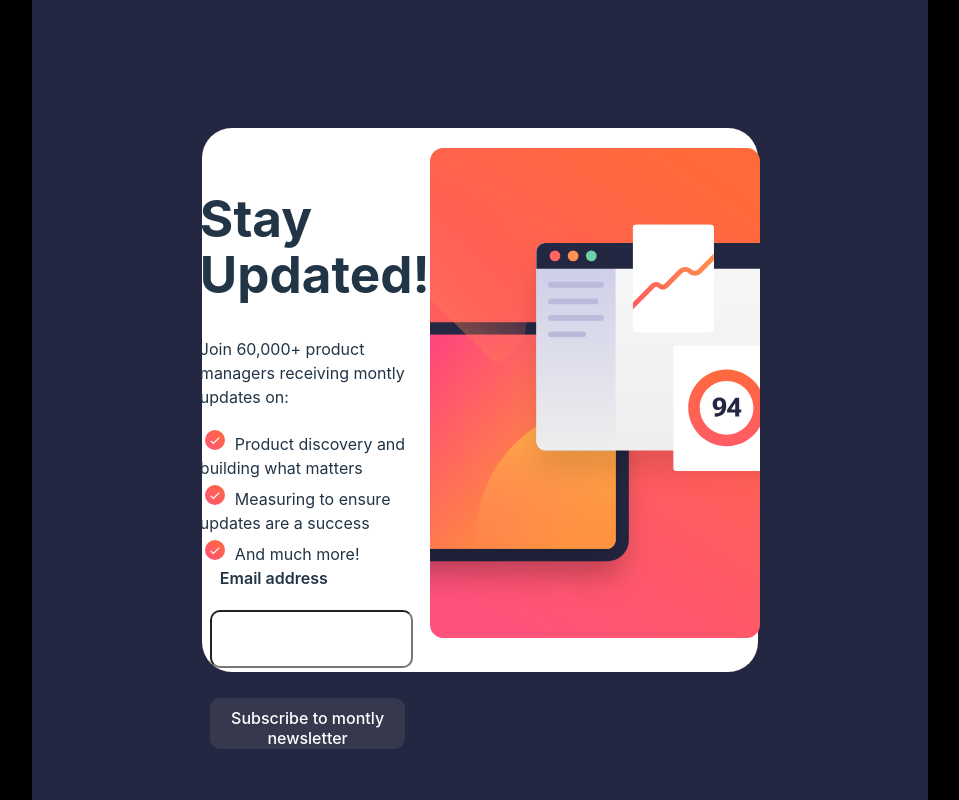
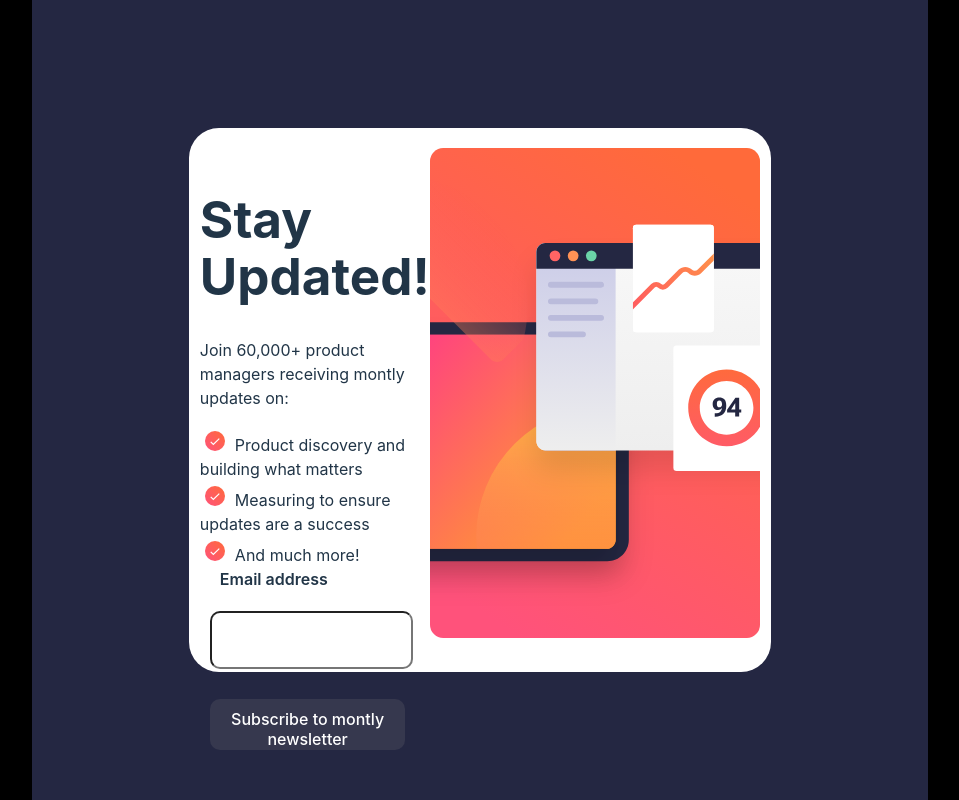
Before and after one commit to Nikhil-786/NewsLetter, a React (Vite) app: page / in a window 1280 px wide. Shown: the whole page, without its empty margins (160-1119 px from the left). Built offline with nearby package versions, Linux system fonts and the light colour scheme.

Commit message:
//minor changes in css

```diff
--- a/src/App.css
+++ b/src/App.css
@@ -17,7 +17,7 @@
 }
 
 .mainDiv {
-  width: 62%;
+  width: 65%;
   height: 68%;
   background-color: white;
   display: flex;
```
